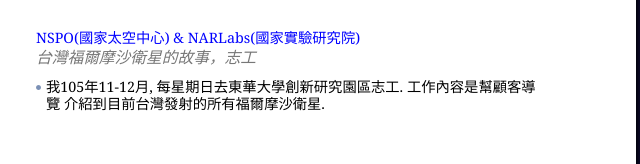
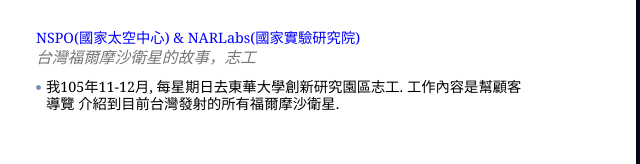
Before and after one commit to yankev07/yankev07.github.io, a plain HTML site: page index.html in a window 1280 px wide. Shown: the part 1380-1544 px from the top of the page, 414-1054 px from the left. Drawn offline with Linux system fonts and the light colour scheme.

Commit message:
index.html updated

```diff
--- a/index.html
+++ b/index.html
@@ -121,7 +121,7 @@
             <p style = "font-size:110%; color:blue;">NSPO(國家太空中心) &amp; NARLabs(國家實驗研究院)<br />
               <em style = "font-size:110%;">台灣福爾摩沙衛星的故事，志工</em></p>
             <ul class="info">
-              <li style = "font-size:110%;">我105年11-12月, 每星期日去東華大學創新研究園區志工. 工作內容是幫顧客導覽
+              <li style = "font-size:110%;">我105年11-12月, 每星期日去東華大學創新研究園區志工. 工作內容是幫顧客<br />導覽
                 介紹到目前台灣發射的所有福爾摩沙衛星.</li>
             </ul>
           </div>
```
